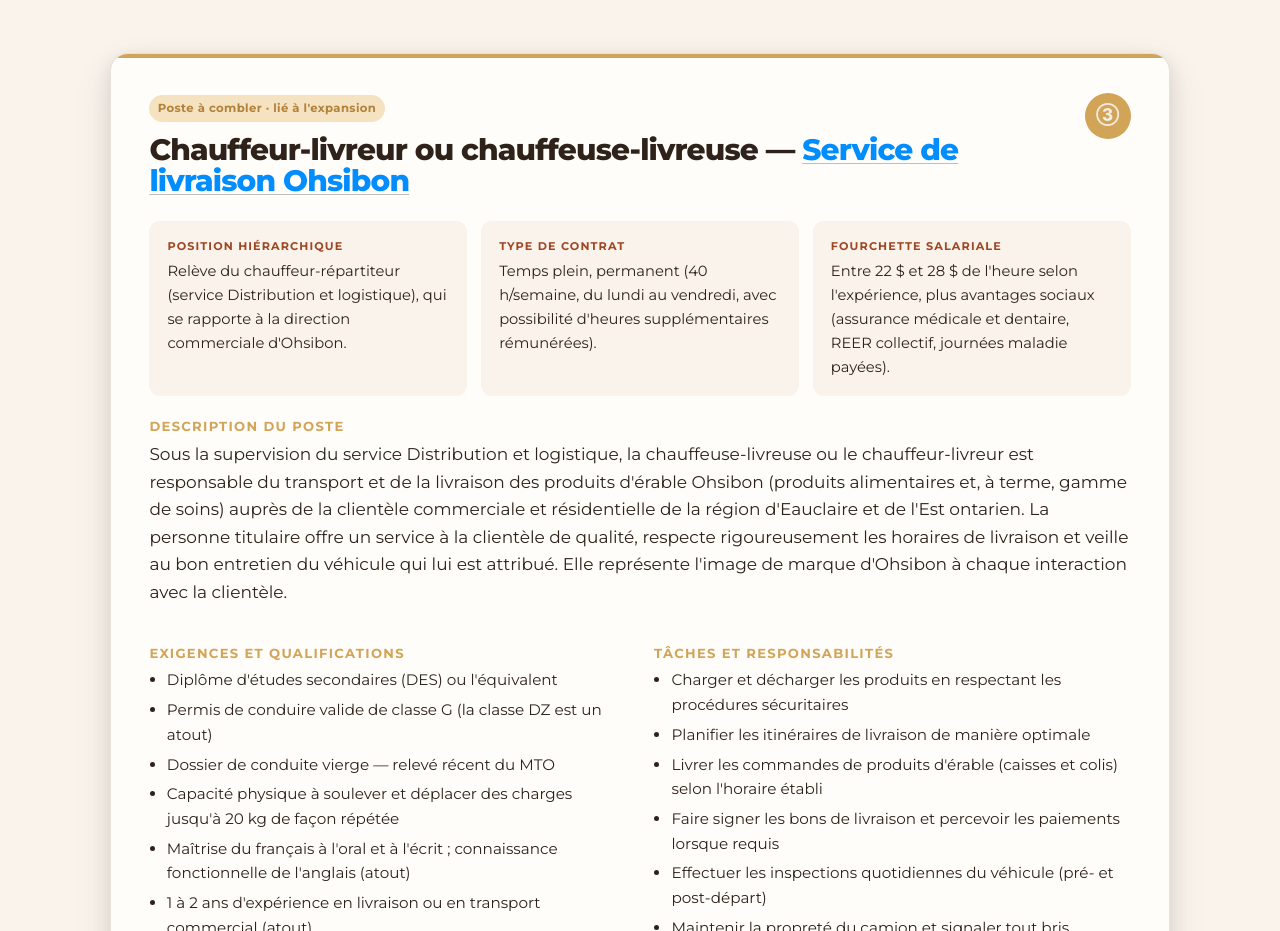
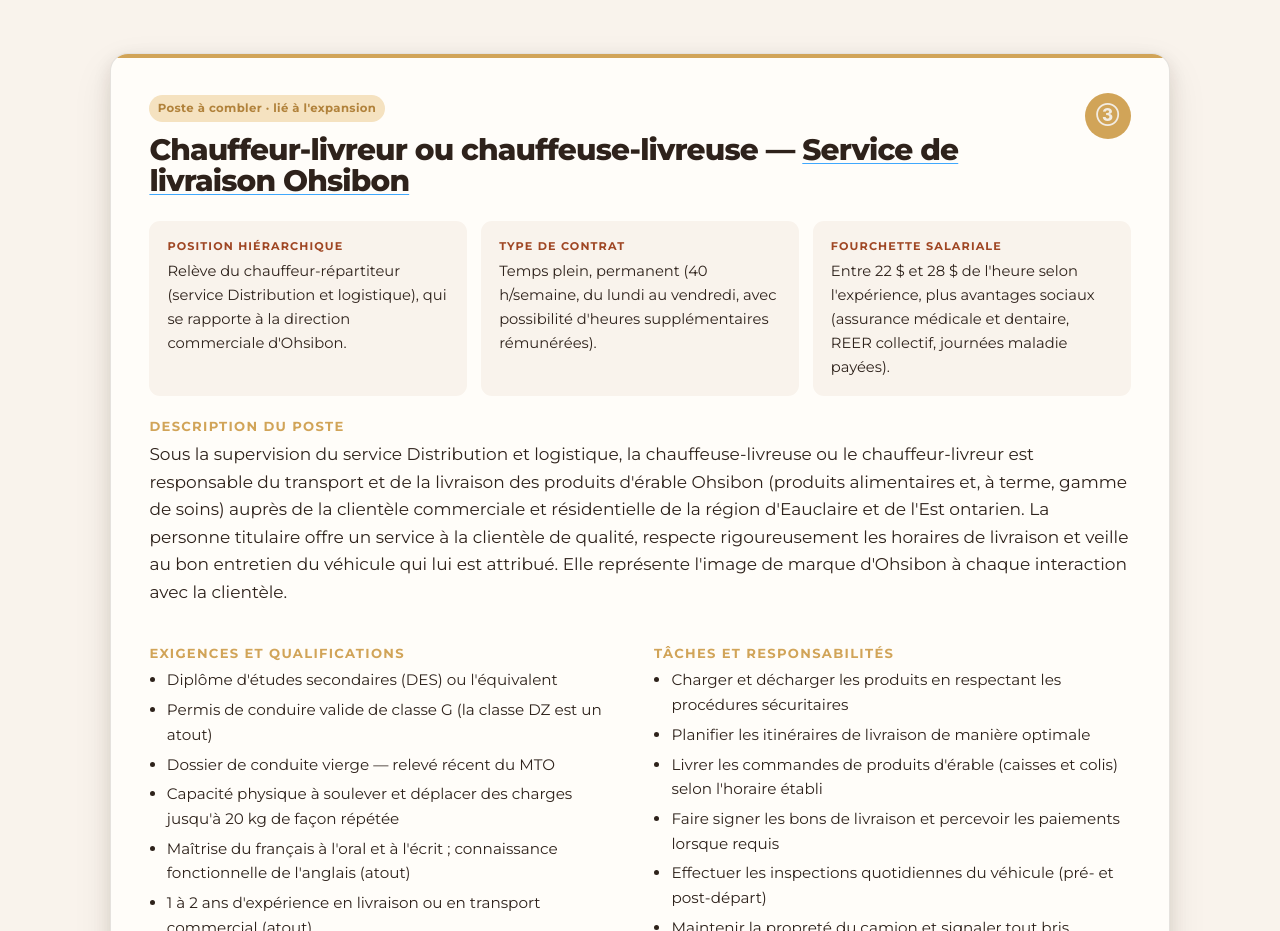
Before and after one commit to KazKitchener/ohsibon-examen, a plain HTML site: page rh-postes.html in a window 1280 px wide. Shown: the part 3840-4771 px from the top of the page. Drawn offline with Linux system fonts and the light colour scheme.

Commit message:
Update styles.css

```diff
--- a/css/styles.css
+++ b/css/styles.css
@@ -673,8 +673,8 @@
 .justif[open] > summary::after { transform: rotate(180deg); }
 .justif__body { padding: 0 20px 20px; max-width: 70ch; color: var(--ink); }
 
-.src { color: rgb(0, 141, 255); text-decoration: underline; text-decoration-thickness: 1px; text-underline-offset: 3px;
-  text-decoration-color: rgba(0,0,0,.25); cursor: pointer; transition: color .15s, text-decoration-color .15s; }
+.src { color: inherit; text-decoration: underline; text-decoration-thickness: 1px; text-underline-offset: 3px;
+  text-decoration-color: rgba(0, 141, 255,.75); cursor: pointer; transition: color .15s, text-decoration-color .15s; }
 .src:hover, .src:focus { color: var(--terra); text-decoration-color: var(--terra); }
 /* sur fond foncé (bandes, en-têtes de page), un soulignement clair reste visible */
 .band .src, .pagehead .src { text-decoration-color: rgba(255,255,255,.32); }
```
